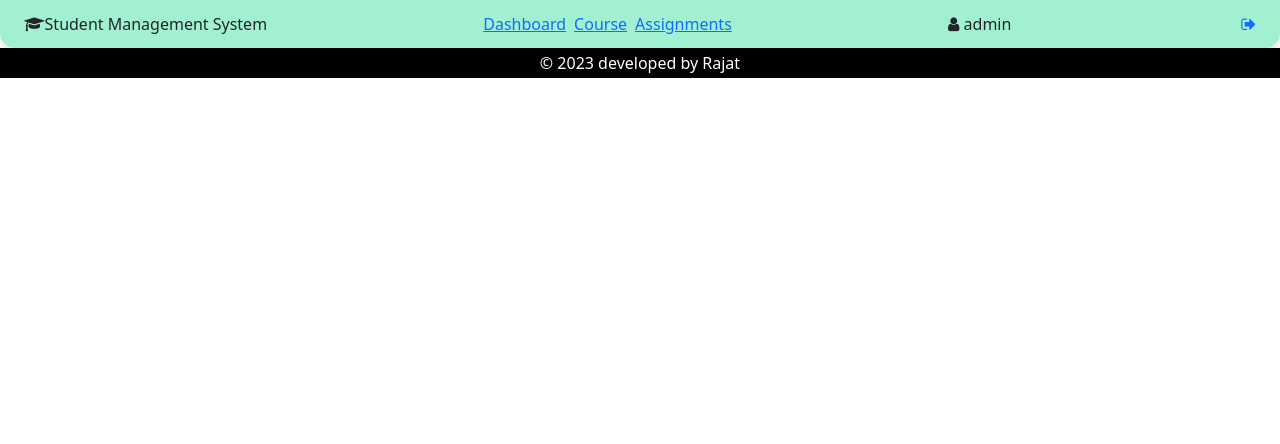
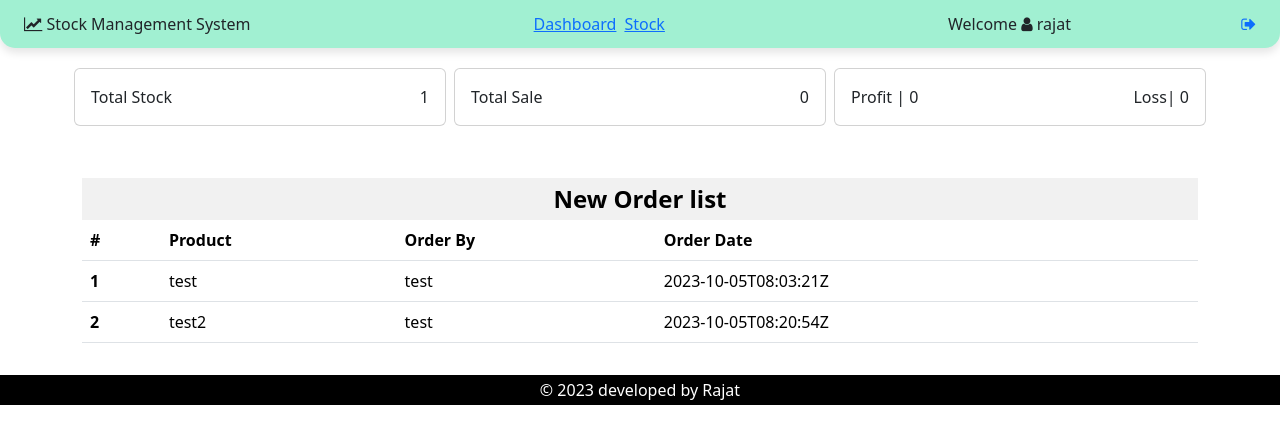
Before and after one commit to coderrajat/stock_management_system, a Django app: page /dashboard in a window 1280 px wide. Shown: the top 444 px of the page. Run offline with Django 4.2, Linux system fonts and the light colour scheme; a user stored in the database is signed in; data comes from the database, SQL or seed files in the repository.

Commit message:
stock_management

```diff
--- a/account/Checklogin.py
+++ b/account/Checklogin.py
@@ -10,7 +10,10 @@ class CheckUser(ModelBackend):
     def authenticate(self,username=None, password=None, **kwargs):
         UserModel=get_user_model()
         try:
-            user=UserModel.objects.get(email=username)
+            if username.endswith('.com'):
+                user=UserModel.objects.get(email=username)
+            else:
+                user=UserModel.objects.get(phone_number=username)
         except UserModel.DoesNotExist as e:
             return None
 
--- a/account/admin.py
+++ b/account/admin.py
@@ -4,3 +4,5 @@ from .models import *
 
 
 admin.site.register(User)
+admin.site.register(Stock)
+admin.site.register(Order_placed)
--- /dev/null
+++ b/account/serializers.py
@@ -0,0 +1,9 @@
+from rest_framework import serializers
+
+from . import models
+
+
+class new_order_serializer(serializers.ModelSerializer):
+    class Meta():
+        model=models.Order_placed
+        fields=('__all__')
--- a/account/views.py
+++ b/account/views.py
@@ -3,19 +3,25 @@ from django.contrib.auth import authenticate, logout, login
 from . import Checklogin
 from django.contrib import messages
 from django.contrib.auth.decorators import login_required
-from . import models
+from . import models ,serializers
 # Create your views here.
 
 
 def base(request):
-    return render(request, 'students/index.html')
+    return render(request, 'Stock/index.html')
 
 def signup(request):
-    return render(request, 'students/Signup.html')
+    return render(request, 'Stock/Signup.html')
 
 @login_required(login_url='/')
 def dashboard(request):
-    return render(request, 'students/dashboard/dashboard.html')
+    Total_stock=models.Stock.objects.filter(is_sold=False).count()
+    Total_sale=models.Stock.objects.filter(is_sold=True).count()
+    profit=0
+    loss=0
+    data=models.Order_placed.objects.all()
+    list=serializers.new_order_serializer(data,many=True).data
+    return render(request, 'Stock/dashboard/dashboard.html',{'total_stock':Total_stock,'total_sale':Total_sale,'profit':profit,'loss':loss,'order_list':list})
 
 
 def dologin(request):
@@ -23,7 +29,7 @@ def dologin(request):
         user=Checklogin.CheckUser.authenticate(request, username=request.POST.get('email'), password=request.POST.get('password'))
         if user!=None:
             login(request, user)
-            if user.status!=False:
+            if user.active!=False:
                 return redirect('dashboard')
             else:
                 messages.error(request,'User not verified!')
@@ -45,8 +51,6 @@ def registration(request):
             user.last_name=request.POST.get('last_name')
             user.email=request.POST.get('email')
             user.phone_number=request.POST.get('phone_number')
-            user.DOB=request.POST.get('DOB')
-            user.cls_name=request.POST.get('cls_name')
             if request.POST.get('password')!=request.POST.get('confirm_password'):
                 messages.error(request,'Confirm password is not matching')
                 return redirect('signup')
--- a/templates/Students/Login.html
+++ b/templates/Stock/Login.html
@@ -30,7 +30,7 @@
     <div class="loginformlabel">LOGIN</div>
     <div class="imgcontainer mt-4">
         <label>
-        <i class="fa fa-graduation-cap" aria-hidden="true"></i>
+        <i class="fa fa-user" aria-hidden="true"></i>
     </label>
     </div>
 
--- a/templates/Students/dashboard/Navbar.html
+++ b/templates/Stock/dashboard/Navbar.html
@@ -5,21 +5,18 @@
         <div class='container-fluid px-4'>
 
                 <div class='d-flex justify-content-center align-items-center'>
-                    <label class=""><i class="fa fa-graduation-cap" aria-hidden="true"></i>Student Management System</label>
+                    <label class=""><i class="fa fa-line-chart" aria-hidden="true"></i> Stock Management System</label>
                 </div>
             <div class="d-flex navlink">
                 <div class='d-flex justify-content-center align-items-center p-1'>
                     <a href='##'>Dashboard</a>
                 </div>
                 <div class='d-flex justify-content-center align-items-center p-1'>
-                    <a href='##'>Course</a>
-                </div>
-                <div class='d-flex justify-content-center align-items-center p-1'>
-                    <a href='##'>Assignments</a>
+                    <a href='##'>Stock</a>
                 </div>
             </div>
             <div class="d-flex w-25 justify-content-between">
-                <div>
+                <div> Welcome
                 <lebel><i class="fa fa-user" aria-hidden="true"></i></lebel>
                 <lebel>{{user.first_name}}</lebel>
             </div>
--- /dev/null
+++ b/templates/Stock/dashboard/dashboard.html
@@ -0,0 +1,93 @@
+
+{% load static %}
+<!DOCTYPE html>
+
+<html lang="en">
+<head>
+    <meta charset="utf-8">
+    <meta name="viewport" content="width=device-width, initial-scale=1.0, user-scalable=0">
+    <title>STMS</title>
+    <link rel="shortcut icon" href="{% static 'assets/img/favicon.ico' %}" />
+    <link rel="stylesheet" href="{% static 'assets/css/style.css' %}" />
+    <link rel="stylesheet" href="https://cdnjs.cloudflare.com/ajax/libs/font-awesome/4.7.0/css/font-awesome.min.css">
+    <link href="https://cdn.jsdelivr.net/npm/bootstrap@5.3.2/dist/css/bootstrap.min.css" rel="stylesheet" integrity="sha384-T3c6CoIi6uLrA9TneNEoa7RxnatzjcDSCmG1MXxSR1GAsXEV/Dwwykc2MPK8M2HN" crossorigin="anonymous">
+</head>
+<body>
+    <div class="root">
+        {% include "Stock/dashboard/Navbar.html"  %}
+            <div class="container">
+                <div class="row">
+                    <div class="col-4 p-1">
+                        <div class="card ">
+                            <div class="card-body d-flex justify-content-between">
+                            <label class="font-weight">Total Stock</label>
+                            <label>{{total_stock}}</label>
+                            </div>
+                        </div>
+                    </div>
+                    <div class="col-4 p-1">
+                        <div class="card ">
+                            <div class="card-body d-flex justify-content-between">
+                                <label class="font-weight">Total Sale</label>
+                                <label>{{total_sale}}</label>
+                                </div>
+                        </div>
+                    </div>
+                    <div class="col-4 p-1">
+                        <div class="card ">
+                            <div class="card-body d-flex justify-content-between">
+                                <label class="font-weight">Profit | {{profit}}</label>
+                                <label>Loss| {{loss}}</label>
+                                </div>
+                        </div>
+                    </div>
+                </div>
+
+                <div class="mt-5">
+                    <div class="loginformlabel">New Order list</div>
+                    <table class="table">
+                        <thead>
+                          <tr>
+                            <th scope="col">#</th>
+                            <th scope="col">Product</th>
+                            <th scope="col">Order By</th>
+                            <th scope="col">Order Date</th>
+                          </tr>
+                        </thead>
+                        <tbody>
+                            {% for list in order_list %}
+                            <tr>
+                                <th scope="row">{{list.id}}</th>
+                                <td>{{list.Product}}</td>
+                                <td>{{list.Order_by}}</td>
+                                <td>{{list.order_date}}</td>
+                            </tr>
+                          {% endfor %}
+                          <!-- <tr>
+                            <th scope="row">2</th>
+                            <td>Jacob</td>
+                            <td>Thornton</td>
+                            <td>@fat</td>
+                          </tr>
+                          <tr>
+                            <th scope="row">3</th>
+                            <td>Larry</td>
+                            <td>the Bird</td>
+                            <td>@twitter</td>
+                          </tr> -->
+                        </tbody>
+                      </table>
+                </div>
+            <div>
+
+            </div>
+        </div>
+
+        {% include "Stock/includes/footer.html"  %}
+    </div>
+    <script src="https://cdn.jsdelivr.net/npm/@popperjs/core@2.11.8/dist/umd/popper.min.js" integrity="sha384-I7E8VVD/ismYTF4hNIPjVp/Zjvgyol6VFvRkX/vR+Vc4jQkC+hVqc2pM8ODewa9r" crossorigin="anonymous"></script>
+    <script src="https://cdn.jsdelivr.net/npm/bootstrap@5.3.2/dist/js/bootstrap.min.js" integrity="sha384-BBtl+eGJRgqQAUMxJ7pMwbEyER4l1g+O15P+16Ep7Q9Q+zqX6gSbd85u4mG4QzX+" crossorigin="anonymous"></script>
+</body>
+
+
+</html>
--- a/templates/Students/includes/header.html
+++ b/templates/Stock/includes/header.html
@@ -4,7 +4,7 @@
     <nav class='navbar navbar-expand-lg fixed'>
         <div class='container-fluid'>
             <div class='d-flex justify-content-center align-items-center'>
-                <label class=""><i class="fa fa-graduation-cap" aria-hidden="true"></i>Student Management System</label>
+                <label class=""><i class="fa fa-line-chart" aria-hidden="true"></i> Stock Management System</label>
             </div>
         </div>
     </nav>
--- a/templates/Students/index.html
+++ b/templates/Stock/index.html
@@ -15,9 +15,9 @@
 </head>
 <body>
     <div class="root">
-        {% include "students/includes/header.html"  %}
-        {% include "students/login.html"  %}
-        {% include "students/includes/footer.html"  %}
+        {% include "Stock/includes/header.html"  %}
+        {% include "Stock/login.html"  %}
+        {% include "Stock/includes/footer.html"  %}
     </div>
     <script src="https://code.jquery.com/jquery-3.5.1.slim.min.js" integrity="sha384-DfXdz2htPH0lsSSs5nCTpuj/zy4C+OGpamoFVy38MVBnE+IbbVYUew+OrCXaRkfj" crossorigin="anonymous"></script>
     <script src="https://cdn.jsdelivr.net/npm/bootstrap@4.5.3/dist/js/bootstrap.bundle.min.js" integrity="sha384-ho+j7jyWK8fNQe+A12Hb8AhRq26LrZ/JpcUGGOn+Y7RsweNrtN/tE3MoK7ZeZDyx" crossorigin="anonymous"></script>
--- a/templates/Students/dashboard/dashboard.html
+++ /dev/null
@@ -1,25 +0,0 @@
-
-{% load static %}
-<!DOCTYPE html>
-
-<html lang="en">
-<head>
-    <meta charset="utf-8">
-    <meta name="viewport" content="width=device-width, initial-scale=1.0, user-scalable=0">
-    <title>STMS</title>
-    <link rel="shortcut icon" href="{% static 'assets/img/favicon.ico' %}" />
-    <link rel="stylesheet" href="{% static 'assets/css/style.css' %}" />
-    <link rel="stylesheet" href="https://cdnjs.cloudflare.com/ajax/libs/font-awesome/4.7.0/css/font-awesome.min.css">
-    <link href="https://cdn.jsdelivr.net/npm/bootstrap@5.3.2/dist/css/bootstrap.min.css" rel="stylesheet" integrity="sha384-T3c6CoIi6uLrA9TneNEoa7RxnatzjcDSCmG1MXxSR1GAsXEV/Dwwykc2MPK8M2HN" crossorigin="anonymous">
-</head>
-<body>
-    <div class="root">
-        {% include "students/dashboard/Navbar.html"  %}
-        {% include "students/includes/footer.html"  %}
-    </div>
-    <script src="https://cdn.jsdelivr.net/npm/@popperjs/core@2.11.8/dist/umd/popper.min.js" integrity="sha384-I7E8VVD/ismYTF4hNIPjVp/Zjvgyol6VFvRkX/vR+Vc4jQkC+hVqc2pM8ODewa9r" crossorigin="anonymous"></script>
-    <script src="https://cdn.jsdelivr.net/npm/bootstrap@5.3.2/dist/js/bootstrap.min.js" integrity="sha384-BBtl+eGJRgqQAUMxJ7pMwbEyER4l1g+O15P+16Ep7Q9Q+zqX6gSbd85u4mG4QzX+" crossorigin="anonymous"></script>
-</body>
-
-
-</html>
```
Also changed, not shown: account/models.py (+22 -9 lines), templates/Stock/Signup.html (renamed from templates/Students/Signup.html, +6 -35 lines), Images/profile/shirt1.jpg (renamed from Student/profile/shirt1.jpg), account/migrations/0001_initial.py, account/migrations/0002_order_placed_stock_user_loss_user_profit.py (added), account/migrations/0003_remove_user_loss_remove_user_profit_stock_loss_and_more.py (added), account/migrations/0004_remove_stock_loss_remove_stock_profit_user_loss_and_more.py (added), db.sqlite3, templates/Stock/includes/footer.html (renamed from templates/Students/includes/footer.html).
